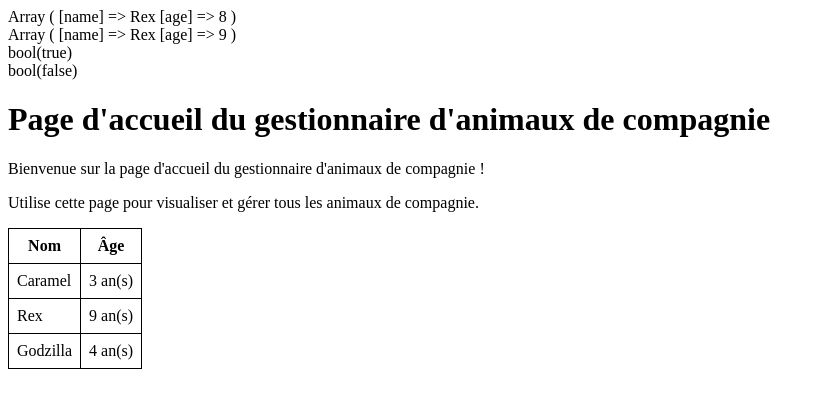
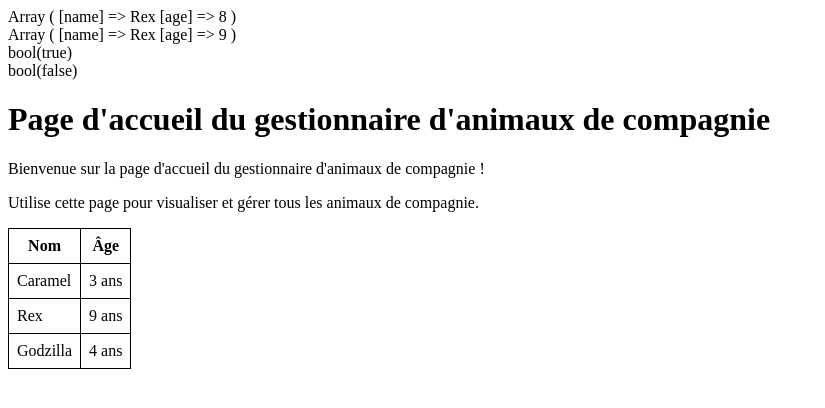
Before and after one commit to DYLANeay/php-progServ1, a PHP site: page /mini-projet/index.php in a window 1280 px wide. Shown: the top 408 px of the page, without its empty margins (0-825 px from the left). Run offline with PHP 8.4, Linux system fonts and the light colour scheme.

Commit message:
ternaire pour gérer le pluriel de an/ans

```diff
--- a/progserv1/mini-projet/index.php
+++ b/progserv1/mini-projet/index.php
@@ -9,6 +9,7 @@ addPet("Rex", 8);
 
 // Crée Tweety, un oiseau de 1 an
 addPet("Tweety", 1);
+
 
 // Crée Godzilla, un lézard de 4 ans
 addPet("Godzilla", 4);
@@ -71,7 +72,7 @@ $pets = getPets();
             <?php foreach ($pets as $pet) { ?>
                 <tr>
                     <td><?php echo $pet['name'] ?></td>
-                    <td><?= $pet['age'] ?> an(s)</td>
+                    <td><?php echo $pet['age'] . " " . ($pet["age"] > 1 ? "ans" : "an"); ?></td>
                 </tr>
             <?php } ?>
         </tbody>
```
Also changed, not shown: progserv1/mini-projet/functions.php (+0 -20 lines).
